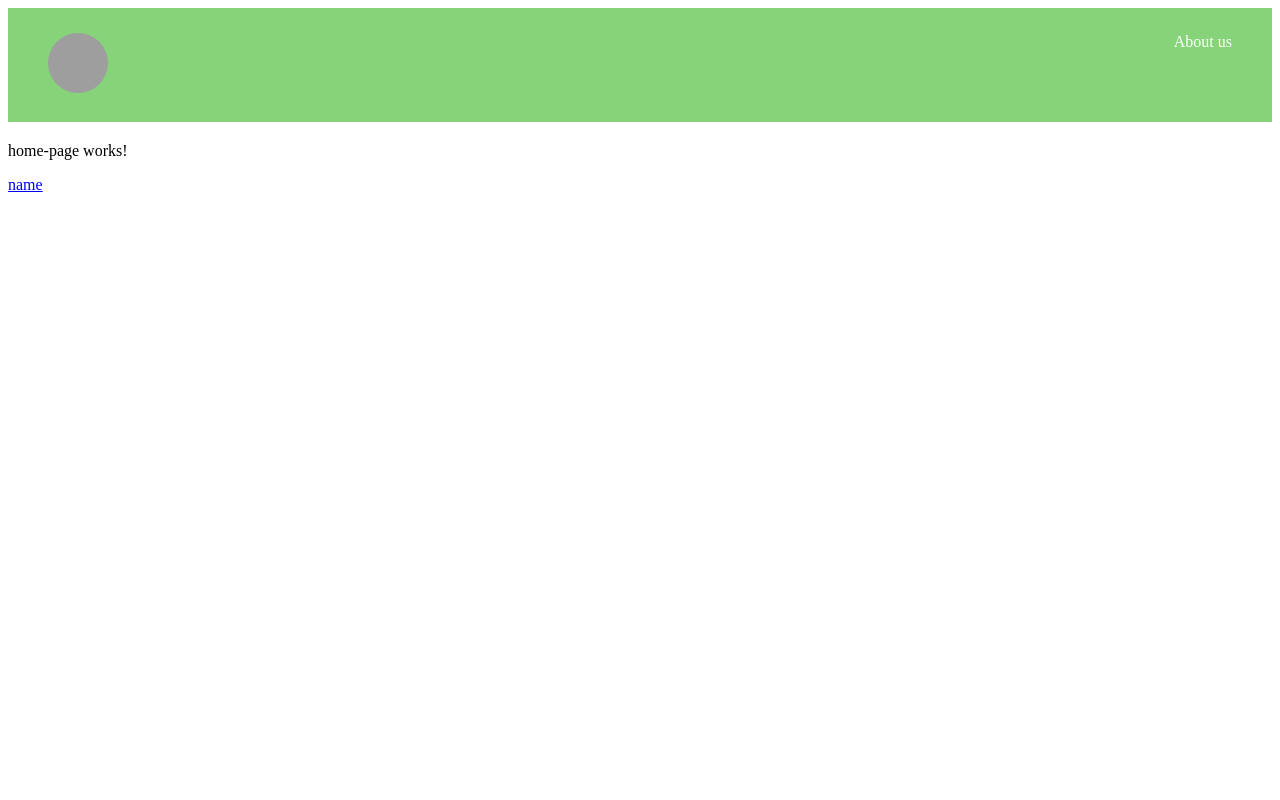
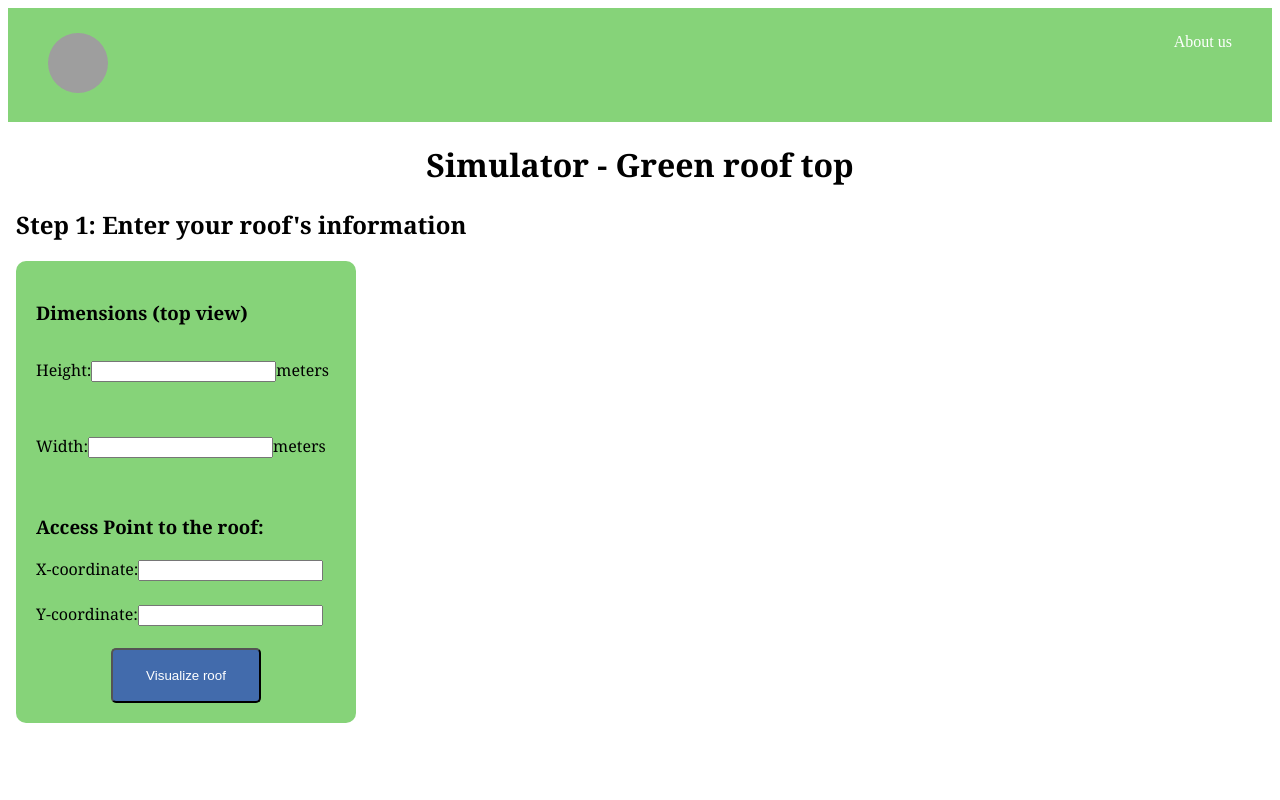
Before and after one commit to Mickunaru/GROOF, an Angular app: page /home in a window 1280 px wide. Shown: the top 800 px of the page. Built offline with nearby package versions, Linux system fonts and the light colour scheme; grey boxes are pictures that could not be loaded.

Commit message:
roof dimensions visualization

```diff
--- a/src/app/pages/home-page/home-page.component.html
+++ b/src/app/pages/home-page/home-page.component.html
@@ -1 +1,24 @@
-<p>home-page works!</p>
+<body>
+    <h1>Simulator - Green roof top</h1>
+    <h2>Step 1: Enter your roof's information</h2>
+    <div class="roof-info">
+        <h3>Dimensions (top view)</h3>
+        <label for="height">Height:</label>
+        <input type="text" id="height" name="height" required><p style="display: inline-block;">meters</p><br><br>
+        <label for="fname">Width:</label>
+        <input type="text" id="width" name="width" required><p style="display: inline-block;">meters</p><br><br>
+        <h3>Access Point to the roof:</h3>
+        <label for="x">X-coordinate:</label>
+        <input type="text" id="x" name="x" required><br><br>
+        <label for="y">Y-coordinate:</label>
+        <input type="text" id="y" name="y" required><br><br>
+        <div class="button-div">
+            <button class="button-visualise" (click)="getInputValues()">
+                <p class="button-text">Visualize roof</p>
+            </button>
+        </div>
+    </div>
+
+    <canvas id ="myCanvas" width="500" height="500"></canvas>
+
+</body>
--- a/src/app/pages/home-page/home-page.component.scss
+++ b/src/app/pages/home-page/home-page.component.scss
@@ -0,0 +1,39 @@
+body {
+    font-family: Roboto Slab, Georgia, serif;
+}
+
+h1 {
+    text-align: center;
+}
+
+.roof-info {
+    padding: 20px;
+    background-color: rgb(134, 211, 121);
+    width: 300px;
+    border-radius: 10px;
+}
+
+.button-visualise {
+    border-radius: 5px;
+    background-color: rgb(66, 107, 172);
+    padding: 5px;
+    width: 150px;
+}
+
+.button-visualise:hover {
+    background-color: rgb(93, 126, 180);
+}
+
+.button-div {
+    text-align: center;
+    width: 300px;
+}
+
+.button-text {
+    color: white;
+
+}
+
+canvas {
+    margin: 20px;
+}
--- a/src/app/pages/home-page/home-page.component.ts
+++ b/src/app/pages/home-page/home-page.component.ts
@@ -1,4 +1,5 @@
-import { Component } from '@angular/core';
+import { Component, AfterViewInit } from '@angular/core';
+import { FormsDataService } from '../../services/forms-data.service';
 
 @Component({
   selector: 'app-home-page',
@@ -7,6 +8,50 @@ import { Component } from '@angular/core';
   templateUrl: './home-page.component.html',
   styleUrl: './home-page.component.scss'
 })
-export class HomePageComponent {
+export class HomePageComponent implements AfterViewInit {
+  private height: number = 0;
+  private width: number = 0;
+  private x: number = 0;
+  private y: number = 0;
+
+  constructor(private fds: FormsDataService) {}
+
+  ngAfterViewInit(): void {
+    this.drawRectangle();
+  }
+
+  getInputValues(): void {
+    this.height = parseInt((<HTMLInputElement>document.getElementById("height")).value);
+    this.width = parseInt((<HTMLInputElement>document.getElementById("width")).value);
+    this.x = parseInt((<HTMLInputElement>document.getElementById("x")).value);
+    this.y = parseInt((<HTMLInputElement>document.getElementById("y")).value);
+
+    this.fds.setValues(this.height, this.width, this.x, this.y);
+
+    if (!isNaN(this.height) && !isNaN(this.width) && !isNaN(this.x) && !isNaN(this.y)) {
+      this.drawRectangle();
+    } else {
+      console.error("Invalid input. Please enter valid numeric values for height, width, x, and y.");
+    }
+  }
+
+  private drawRectangle(): void {
+    const canvas = <HTMLCanvasElement>document.getElementById('myCanvas');
+    if (!canvas) {
+      console.error("Canvas element not found!");
+      return;
+    }
+
+    const ctx = canvas.getContext('2d');
+    if (!ctx) {
+      console.error("Unable to get 2D rendering context!");
+      return;
+    }
+
+    ctx.clearRect(0, 0, canvas.width, canvas.height); // Clear previous drawings
+
+    ctx.fillStyle = 'gray'; // Set rectangle color
+    ctx.fillRect(0, 0, this.width, this.height);
+  }
 
 }
--- a/src/app/services/forms-data.service.ts
+++ b/src/app/services/forms-data.service.ts
@@ -1,9 +1,21 @@
 import { Injectable } from '@angular/core';
+import { BehaviorSubject } from 'rxjs';
 
 @Injectable({
   providedIn: 'root'
 })
 export class FormsDataService {
+  height: BehaviorSubject<number> = new BehaviorSubject(0);
+  width: BehaviorSubject<number> = new BehaviorSubject(0);
+  xValue: BehaviorSubject<number> = new BehaviorSubject(0);
+  yValue: BehaviorSubject<number> = new BehaviorSubject(0);
 
-  constructor() { }
+  // constructor() { }
+
+  setValues(h: number, w: number, x: number, y: number) {
+    this.height.next(h);
+    this.width.next(w);
+    this.xValue.next(x);
+    this.yValue.next(y);
+  }
 }
```
